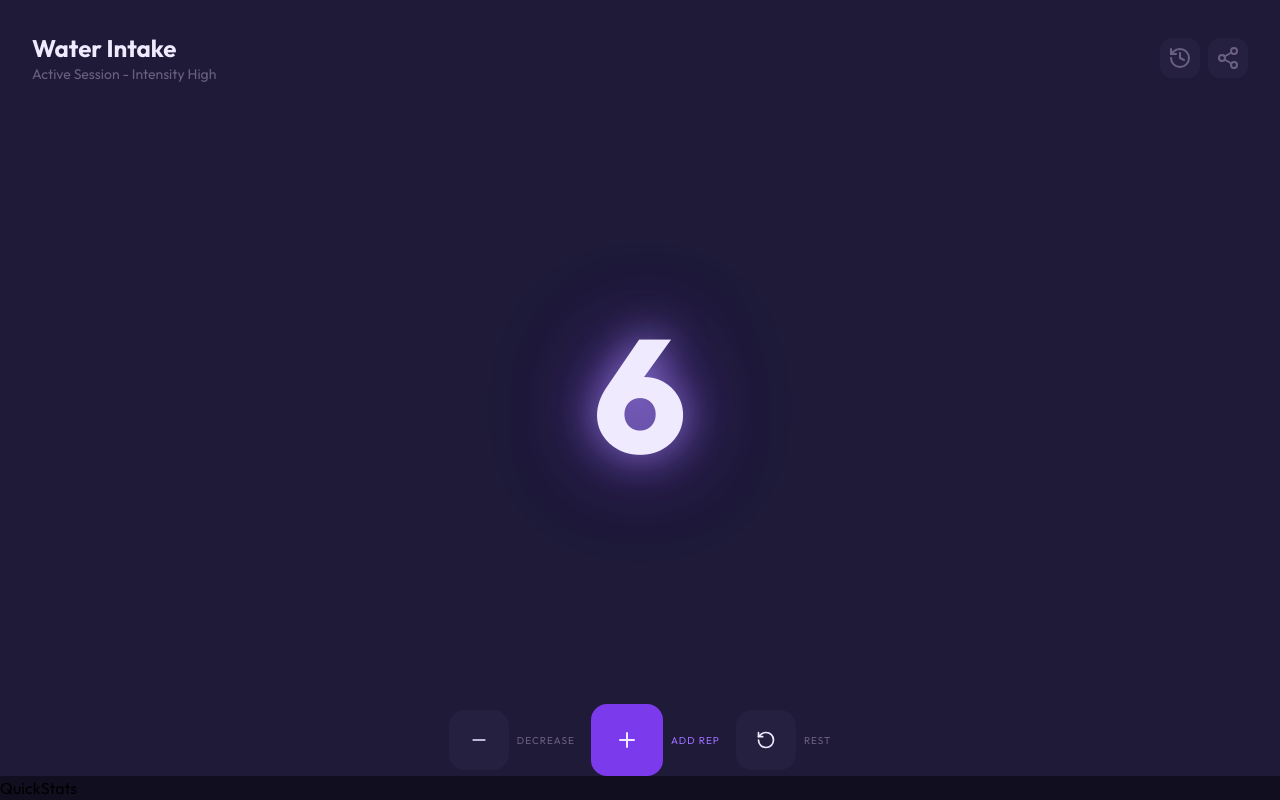
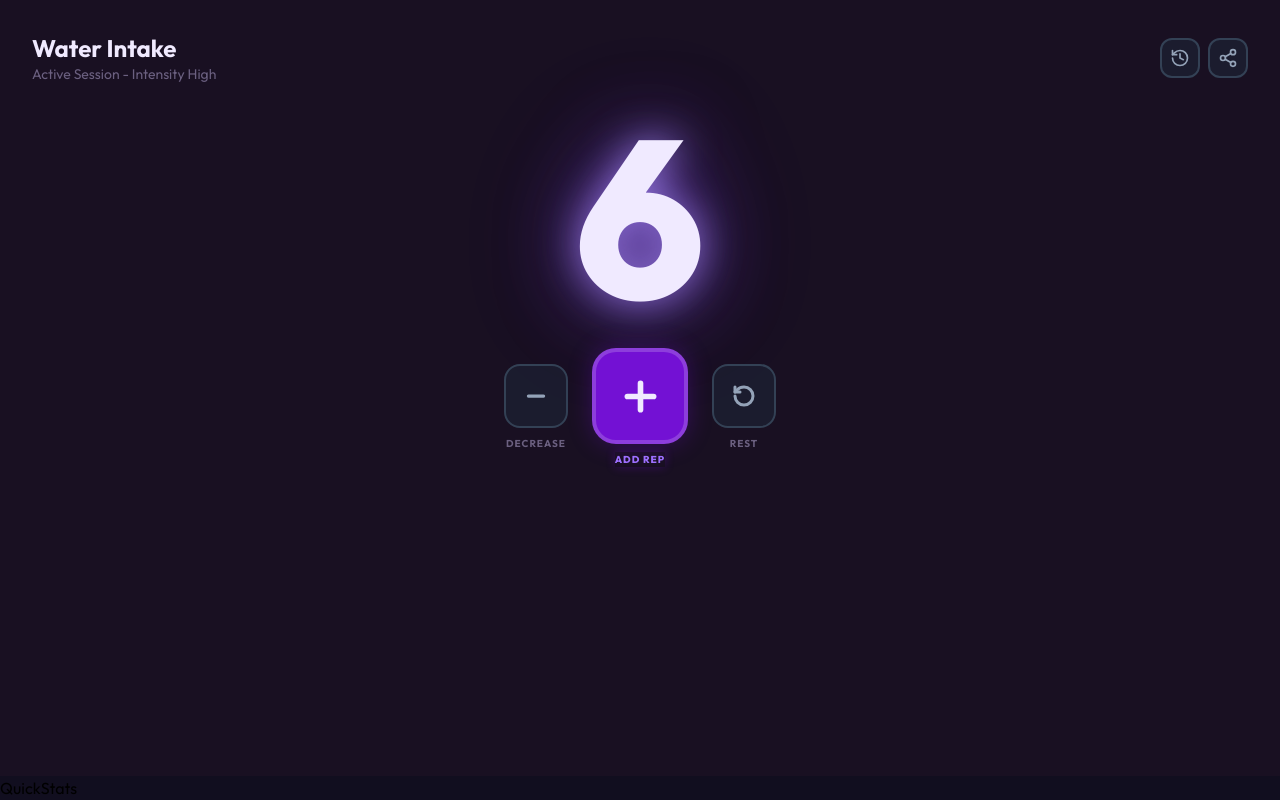
Before and after one commit to mano-coder/CounterFlow-app, a React (Vite) app: page / in a window 1280 px wide. Built offline with nearby package versions, Linux system fonts and the light colour scheme.

Commit message:
style: counterPanel

```diff
--- a/src/components/CounterPanel.jsx
+++ b/src/components/CounterPanel.jsx
@@ -2,7 +2,7 @@ import { Minus, Plus, RotateCcw, History, Share2 } from "lucide-react";
 
 export default function CounterPanel({ activeProfile }) {
   return (
-    <div className="text-text-primary bg-bg-elevated flex flex-1 flex-col justify-between">
+    <div className="text-text-primary bg-bg-main flex flex-1 flex-col">
       <div className="flex items-center justify-between px-8 pt-8">
         <div>
           <h1 className="text-text-primary text-2xl font-bold">
@@ -13,60 +13,70 @@ export default function CounterPanel({ activeProfile }) {
           </p>
         </div>
         <div className="flex gap-2">
-          <button className="bg-bg-card text-text-muted hover:text-text-primary rounded-xl p-2">
-            <History />
+          <button className="bg-bg-card text-text-secondary hover:text-text-primary border-stroke-card flex h-[40px] w-[40px] items-center justify-center rounded-xl border-2 border-solid">
+            <History size={20} />
           </button>
-          <button className="bg-bg-card text-text-muted hover:text-text-primary rounded-xl p-2">
-            <Share2 />
+          <button className="bg-bg-card text-text-secondary hover:text-text-primary border-stroke-card flex h-[40px] w-[40px] items-center justify-center rounded-xl border-2 border-solid">
+            <Share2 size={20} />
           </button>
         </div>
       </div>
 
-      <div className="flex items-center justify-center">
+      <div className="flex flex-col items-center justify-around">
+        <div className="m-5 flex items-center justify-center">
           <span
-          className="text-text-primary font-extrabold"
+            className="text-text-primary leading-none font-black"
             style={{
-            fontSize: "10rem",
+              fontSize: "14rem",
               textShadow: `
               0 0 40px rgba(167,139,250,0.8),
               0 0 80px rgba(124,58,237,0.5),
               0 0 120px rgba(124,58,237,0.3)`,
             }}
           >
-          {" "}
-          {activeProfile.count}{" "}
+            {activeProfile.count}
           </span>
         </div>
 
-    <div className="flex gap-4 mx-auto">
-
-      <div className="flex items-center gap-2">
-        <button className="bg-bg-card text-text primary hoverbg-bg-elevated rounded-2xl p-5">
-          <Minus size={20} />
+        <div className="mx-auto flex items-center justify-center gap-6">
+          <div className="flex flex-col items-center gap-2">
+            <button className="text-text-secondary hoverbg-bg-elevated border-stroke-card flex h-[64px] w-[64px] items-center justify-center rounded-2xl border border-2 bg-[#1E293B80]">
+              <Minus size={26} strokeWidth={3} />
             </button>
-        <span className="text-text-muted text-[10px] tracking-widest">
+            <span className="text-text-muted text-[10px] font-bold tracking-widest">
               DECREASE
             </span>
           </div>
 
-      <div className="flex items-center gap-2">
-        <button className="bg-accent-primary text-text-primary hover:bg-accent-bright rounded-2xl p-6">
-          <Plus size={24} />
+          <div className="flex flex-col items-center gap-2">
+            <button
+              style={{
+                boxShadow: "0px 0px 25px #7311D450",
+              }}
+              className="bg-accent-primary text-text-primary hover:bg-accent-bright flex h-[96px] w-[96px] items-center justify-center rounded-[24px] border-4 border-solid border-[#ffffff30]"
+            >
+              <Plus size={45} strokeWidth={3} />
             </button>
-        <span className="text-accent-bright text-[10px] tracking-widest">
+            <span
+              className="text-accent-bright text-[10px] font-extrabold tracking-widest"
+              style={{
+                boxShadow: "0px 0px 10px #7311D450",
+              }}
+            >
               ADD REP
             </span>
           </div>
 
-      <div className="flex items-center gap-2">
-        <button className="bg-bg-card text-text-primary hoverbg-bg-elevated rounded-2xl p-5">
-          <RotateCcw size={20} />
+          <div className="flex flex-col items-center gap-2">
+            <button className="text-text-secondary hoverbg-bg-elevated border-stroke-card flex h-[64px] w-[64px] items-center justify-center rounded-2xl border border-2 bg-[#1E293B80]">
+              <RotateCcw size={24} strokeWidth={3} />
             </button>
-        <span className="text-text-muted text-[10px] tracking-widest">
+            <span className="text-text-muted text-[10px] font-bold tracking-widest">
               REST
             </span>
           </div>
         </div>
       </div>
+    </div>
   );
 }
--- a/src/index.css
+++ b/src/index.css
@@ -5,21 +5,27 @@
   font-family: "Outfit", sans-serif;
 }
 
+button {
+  cursor: pointer;
+}
+
 @theme {
+  --color-bg-main: #191022;
   --color-bg-base: #110e1f;
   --color-bg-surface: #1a1530;
   --color-bg-elevated: #1e1a38;
-  --color-bg-card: #252040;
-  --color-accent-primary: #7c3aed;
+  --color-bg-card: rgba(30, 41, 59, 0.5);
+  --color-stroke-card: #334155;
+  --color-accent-primary: #7311D4;
   --color-accent-bright: #9d6fff;
   --color-accent-glow: #a78bfa;
   --color-text-primary: #f0eaff;
-  --color-text-secondary: #c4b8e0;
+  --color-text-secondary: #94a3b8;
   --color-text-muted: #6b6080;
   --color-border-subtle: rgba(255, 255, 255, 0.06);
   --color-progress-track: #2d2550;
-  --color-progress-fill: #7c3aed;
+  --color-progress-fill: #7311D4;
   --color-bar-default: #3b2f6e;
-  --color-bar-active: #7c3aed;
+  --color-bar-active: #7311D4;
   --color-today-bar: #4a5568;
 }
```
Lines whose indentation alone changed are shown as unchanged.
